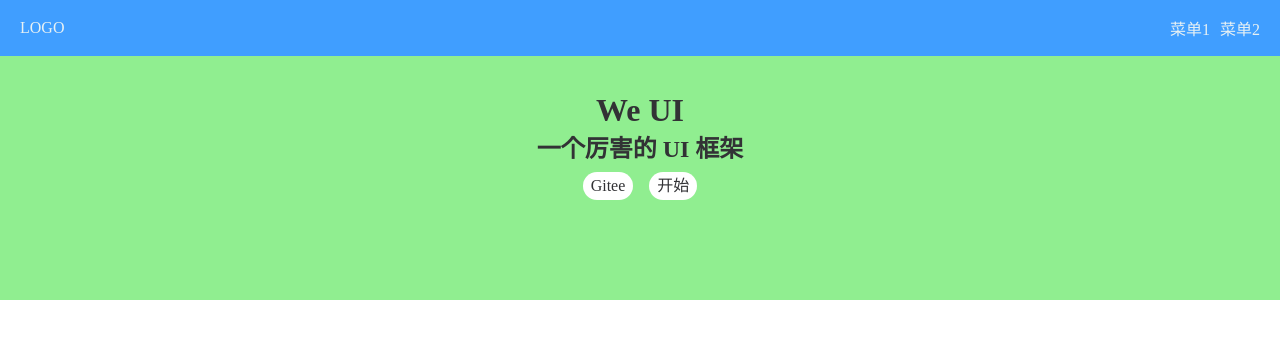
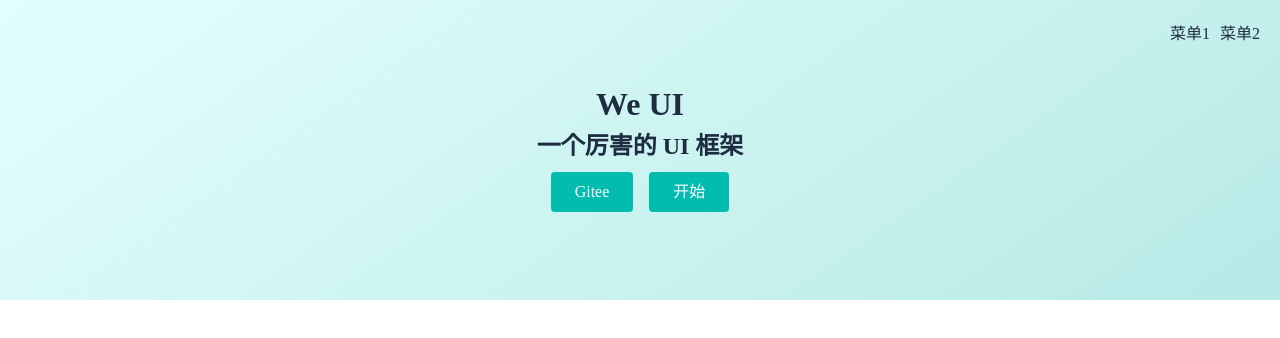
Before and after one commit to wondershare36/king-ui, a Vue app: page / in a window 1280 px wide. Shown: the top 338 px of the page. Built offline with nearby package versions, Linux system fonts and the light colour scheme.

Commit message:
从iconfton中引入图标

```diff
--- a/index.html
+++ b/index.html
@@ -5,6 +5,7 @@
   <link rel="icon" href="/favicon.ico" />
   <meta name="viewport" content="width=device-width, initial-scale=1.0">
   <title>Vite App</title>
+    <script src="//at.alicdn.com/t/font_2566875_lsdc9di8jc.js"></script>
 </head>
 <body>
   <div id="app"></div>
--- a/src/components/Topnav.vue
+++ b/src/components/Topnav.vue
@@ -1,6 +1,10 @@
 <template>
   <div class="topnav">
-    <router-link to="/" class="logo">LOGO</router-link>
+    <router-link to="/" class="logo">
+      <svg class="icon">
+        <use xlink:href="#icon-king"></use>
+      </svg>
+    </router-link>
     <ul class="menu">
       <li>菜单1</li>
       <li>菜单2</li>
@@ -29,8 +33,6 @@
 @import "../helper";
 .topnav {
   padding: 16px 20px;
-  color: #E7F1F4;
-  background-color: $deepBlue;
   display: flex;
   align-items: center;
   justify-content: space-between;
@@ -42,8 +44,11 @@
   .logo {
     max-width: 6em;
     margin-right: auto;
+    > svg{
+      width: 32px;
+      height: 32px;
+    }
   }
-
   .menu {
     display: flex;
 
@@ -51,7 +56,6 @@
       margin-left: 10px;
     }
   }
-
   .toggleAside {
     display: none;
     width: 20px;
@@ -62,7 +66,6 @@
     top: 50%;
     transform: translateY(-50%);
   }
-
   @media (max-width: 500px) {
     > .menu {
       display: none;
--- a/src/index.css
+++ /dev/null
@@ -1,13 +0,0 @@
-*{box-sizing: border-box;
-    padding: 0;
-    margin: 0; }
-ol,ul{
-    list-style: none;
-}
-a{
-    text-decoration: none;
-    color: inherit;
-}
-body{
-    color: #323235;
-}
--- /dev/null
+++ b/src/index.scss
@@ -0,0 +1,25 @@
+*{box-sizing: border-box;
+    padding: 0;
+    margin: 0; }
+ol,ul{
+    list-style: none;
+}
+a{
+    text-decoration: none;
+    color: inherit;
+    &:hover{
+        text-decoration: underline;
+        cursor: pointer;
+    }
+}
+body{
+    line-height: 1.5;
+    color: #1d2c40;
+}
+.icon {
+    width: 1em;
+    height: 1em;
+    vertical-align: -0.15em;
+    fill: currentColor;
+    overflow: hidden;
+}
--- a/src/lib/Tabs.vue
+++ b/src/lib/Tabs.vue
@@ -3,7 +3,7 @@
     <div class="gulu-tabs-nav" ref="container">
       <div class="gulu-tabs-nav-item"
            v-for="(t,index) in titles" :key="index"
-           :ref="el => { if (el) navItems[index] = el }"
+           :ref="el => { if (t===selected) selectedItem = el }"
            @click="select(t)"
            :class="{selected:t===selected}">
         {{ t }}
@@ -19,7 +19,7 @@
 
 <script lang="ts">
 import Tab from './Tab.vue';
-import {ref, onMounted, onUpdated} from 'vue';
+import {ref, onMounted, computed, watchEffect} from 'vue';
 
 export default {
   name: 'Tabs',
@@ -29,21 +29,20 @@
     }
   },
   setup(props, context) {
-    const navItems = ref<HTMLDivElement[]>([]);
+    const selectedItem = ref<HTMLDivElement>(null);
     const indicator = ref<HTMLDivElement>(null);
     const container = ref<HTMLDivElement>(null);
-    const x = () => {
-      const divs = navItems.value;
-      const result = divs.filter((div) => div.classList.contains('selected'))[0];
-      const {width} = result.getBoundingClientRect();
-      const {left: left1} = container.value.getBoundingClientRect();
-      const {left: left2} = result.getBoundingClientRect();
-      const left = left2 - left1;
-      indicator.value.style.width = width + 'px';
-      indicator.value.style.left = left + 'px';
-    };
-    onMounted(x);
-    onUpdated(x);
+    onMounted(() => {
+      watchEffect(() => {
+        // 下划线动画
+        const {width} = selectedItem.value.getBoundingClientRect();
+        const {left: left1} = container.value.getBoundingClientRect();
+        const {left: left2} = selectedItem.value.getBoundingClientRect();
+        const left = left2 - left1;
+        indicator.value.style.width = width + 'px';
+        indicator.value.style.left = left + 'px';
+      });
+    });
     const defaults = context.slots.default();
     defaults.forEach((tag) => {
       if (tag.type !== Tab) {
@@ -54,7 +53,7 @@
     const select = (title: String) => {
       context.emit('update:selected', title);
     };
-    return {defaults, titles, select, navItems, indicator, container};
+    return {defaults, titles, select, selectedItem, indicator, container};
   }
 };
 </script>
--- a/src/main.ts
+++ b/src/main.ts
@@ -1,5 +1,5 @@
 import './lib/gulu.scss';
-import './index.css';
+import './index.scss';
 import './helper.scss';
 import {createApp} from 'vue';
 import App from './App.vue';
--- a/src/views/Home.vue
+++ b/src/views/Home.vue
@@ -1,4 +1,5 @@
 <template>
+  <div class="topnavAndBanner">
     <Topnav/>
     <div>
       <div class="banner">
@@ -10,36 +11,57 @@
         </p>
       </div>
     </div>
+  </div>
+  <div class="features">
+    <svg class="icon">
+      <use xlink:href="#icon-vue"></use>
+    </svg>
+    <svg class="icon">
+      <use xlink:href="#icon-ts"></use>
+    </svg>
+    <svg class="icon">
+      <use xlink:href="#icon-light"></use>
+    </svg>
+  </div>
 </template>
 
 <script lang="ts">
 import Topnav from '../components/Topnav.vue';
+
 export default {
-name: "Home",
-  components: { Topnav }
-}
+  name: 'Home',
+  components: {Topnav}
+};
 </script>
 
 <style lang="scss" scoped>
-.banner{
+$green: #02bcb0;
+$border-radius: 4px;
+.topnavAndBanner {
+  background: linear-gradient(145deg, rgba(227, 255, 253, 1) 0%, rgba(183, 233, 230, 1) 100%);
+}
+.banner {
   height: 300px;
-  background-color: lightgreen;
   display: flex;
   flex-direction: column;
   justify-content: center;
   align-items: center;
-  >.actions{
+  > .actions {
     padding: 8px 0;
-    a{
+    a {
       margin: 0 8px;
-      background-color: #fff;
+      background-color: $green;
+      color: white;
       display: inline-block;
-      $h:28px;
-      height: $h;
-      line-height: $h;
-      border-radius: $h/2;
-      padding: 0 8px;
+      padding: 8px 24px;
+      border-radius: $border-radius;
     }
   }
 }
+.features{
+  >svg{
+    width: 64px;
+    height: 64px;
+  }
+}
 </style>
```
Also changed, not shown: src/components/DialogDemo.vue (indentation only). Lines whose indentation alone changed are shown as unchanged.
